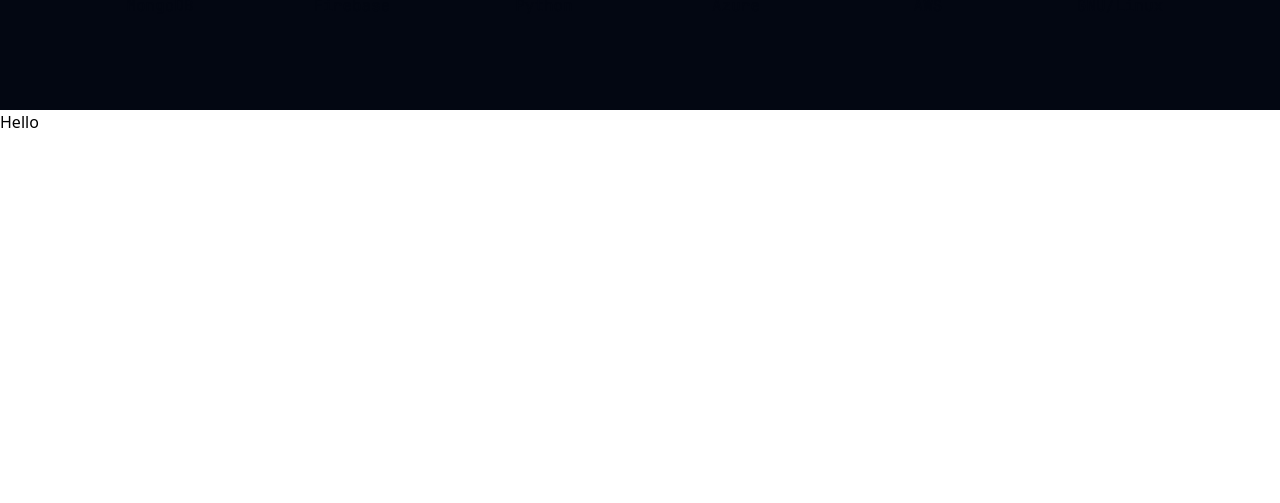
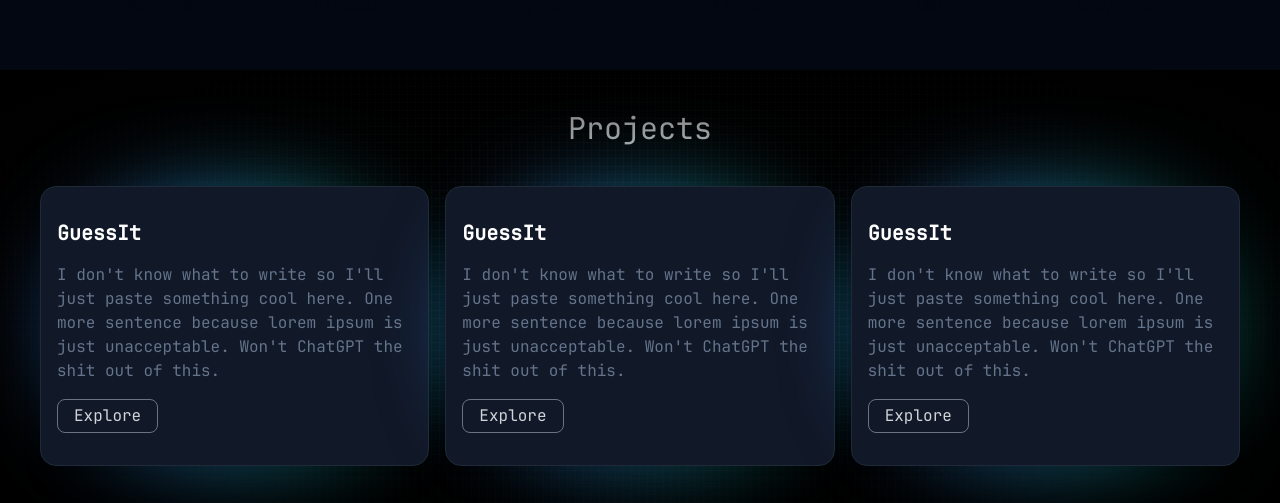
Before and after one commit to rjn991/ranjan.tech, a React (Vite) app: page / in a window 1280 px wide. Shown: the part 1222-1725 px from the top of the page. Before the commit the page ends 1356 px from the top, so only its background shows below. Built offline with nearby package versions, Linux system fonts and the light colour scheme.

Commit message:
Added Project Grid

```diff
--- a/src/App.jsx
+++ b/src/App.jsx
@@ -3,6 +3,7 @@ import { useState } from "react";
 import { motion } from "framer-motion";
 import { HeroHighlight, Highlight } from "./components/ui/hero-highlight";
 import { FlipWords } from "./components/ui/flip-words";
+import { Meteors } from "./components/ui/meteors";
 
 import Navbar from "./Navbar/Navbar";
 import dp from "./assets/profile.png";
@@ -58,7 +59,7 @@ function App() {
         </HeroHighlight>
       </div>
 
-      <div className="bg-gray-950 font-jbmono py-10">
+      <div className="bg-gray-950 font-jbmono pt-10">
         <p className="text-center text-white text-3xl">
           Things I fiddle with...
         </p>
@@ -102,7 +103,7 @@ function App() {
             <img
               className="h-24"
               src="https://cdn.jsdelivr.net/gh/devicons/devicon@latest/icons/nodejs/nodejs-original.svg"
-              />
+            />
             <p className="cursor-default pt-1">NodeJS</p>
           </div>
           <div className=" hover:bg-slate-800 rounded-xl p-3 hover:text-gray-300">
@@ -150,8 +151,67 @@ function App() {
         </div>
       </div>
 
-      <div>
-          Hello
+      <div className="font-jbmono p-10 w-full  bg-black dark:bg-grid-small-white/[0.2] bg-grid-small-black/[0.2] relative">
+        {/* Radial gradient for the container to give a faded look */}
+        <div className="absolute pointer-events-none inset-0 flex items-center justify-center dark:bg-black bg-white [mask-image:radial-gradient(ellipse_at_center,transparent_20%,black)]"></div>
+        <p className="text-center text-white text-3xl pb-10">Projects</p>
+
+        <div class="grid md:grid-cols-3 sm:grid-cols-2 grid-cols-1 gap-4">
+          <div className=" w-full relative">
+            <div className="absolute inset-0 h-full w-full bg-gradient-to-r from-blue-500 to-teal-500 transform scale-[0.80] bg-red-500 rounded-full blur-3xl" />
+            <div className="relative shadow-xl bg-gray-900 border border-gray-800  px-4 py-8 h-full overflow-hidden rounded-2xl flex flex-col justify-end items-start">
+              <h1 className="font-bold text-xl text-white mb-4 relative z-50">
+                GuessIt
+              </h1>
+
+              <p className="font-normal text-base text-slate-500 mb-4 relative z-50">
+                I don&apos;t know what to write so I&apos;ll just paste
+                something cool here. One more sentence because lorem ipsum is
+                just unacceptable. Won&apos;t ChatGPT the shit out of this.
+              </p>
+
+              <button className="border px-4 py-1 rounded-lg  border-gray-500 text-gray-300">
+                Explore
+              </button>
+            </div>
+          </div>
+          <div className=" w-full relative">
+            <div className="absolute inset-0 h-full w-full bg-gradient-to-r from-blue-500 to-teal-500 transform scale-[0.80] bg-red-500 rounded-full blur-3xl" />
+            <div className="relative shadow-xl bg-gray-900 border border-gray-800  px-4 py-8 h-full overflow-hidden rounded-2xl flex flex-col justify-end items-start">
+              <h1 className="font-bold text-xl text-white mb-4 relative z-50">
+                GuessIt
+              </h1>
+
+              <p className="font-normal text-base text-slate-500 mb-4 relative z-50">
+                I don&apos;t know what to write so I&apos;ll just paste
+                something cool here. One more sentence because lorem ipsum is
+                just unacceptable. Won&apos;t ChatGPT the shit out of this.
+              </p>
+
+              <button className="border px-4 py-1 rounded-lg  border-gray-500 text-gray-300">
+                Explore
+              </button>
+            </div>
+          </div>
+          <div className=" w-full relative">
+            <div className="absolute inset-0 h-full w-full bg-gradient-to-r from-blue-500 to-teal-500 transform scale-[0.80] bg-red-500 rounded-full blur-3xl" />
+            <div className="relative shadow-xl bg-gray-900 border border-gray-800  px-4 py-8 h-full overflow-hidden rounded-2xl flex flex-col justify-end items-start">
+              <h1 className="font-bold text-xl text-white mb-4 relative z-50">
+                GuessIt
+              </h1>
+
+              <p className="font-normal text-base text-slate-500 mb-4 relative z-50">
+                I don&apos;t know what to write so I&apos;ll just paste
+                something cool here. One more sentence because lorem ipsum is
+                just unacceptable. Won&apos;t ChatGPT the shit out of this.
+              </p>
+
+              <button className="border px-4 py-1 rounded-lg  border-gray-500 text-gray-300">
+                Explore
+              </button>
+            </div>
+          </div>
+        </div>
       </div>
     </>
   );
--- /dev/null
+++ b/src/components/ui/meteors.tsx
@@ -0,0 +1,26 @@
+import { cn } from "../../lib/utils";
+import React from "react";
+
+export const Meteors = ({
+  number,
+  className
+}) => {
+  const meteors = new Array(number || 20).fill(true);
+  return (<>
+    {meteors.map((el, idx) => (
+      <span
+        key={"meteor" + idx}
+        className={cn(
+          "animate-meteor-effect absolute top-1/2 left-1/2 h-0.5 w-0.5 rounded-[9999px] bg-slate-500 shadow-[0_0_0_1px_#ffffff10] rotate-[215deg]",
+          "before:content-[''] before:absolute before:top-1/2 before:transform before:-translate-y-[50%] before:w-[50px] before:h-[1px] before:bg-gradient-to-r before:from-[#64748b] before:to-transparent",
+          className
+        )}
+        style={{
+          top: 0,
+          left: Math.floor(Math.random() * (400 - -400) + -400) + "px",
+          animationDelay: Math.random() * (0.8 - 0.2) + 0.2 + "s",
+          animationDuration: Math.floor(Math.random() * (10 - 2) + 2) + "s",
+        }}></span>
+    ))}
+  </>);
+};
--- a/tailwind.config.js
+++ b/tailwind.config.js
@@ -25,6 +25,7 @@ module.exports = {
       },
       animation: {
         shimmer: "shimmer 2s linear infinite",
+        "meteor-effect": "meteor 5s linear infinite",
       },
       keyframes: {
         shimmer: {
@@ -33,6 +34,14 @@ module.exports = {
           },
           to: {
             backgroundPosition: "-200% 0",
+          },
+        },
+        meteor: {
+          "0%": { transform: "rotate(215deg) translateX(0)", opacity: "1" },
+          "70%": { opacity: "1" },
+          "100%": {
+            transform: "rotate(215deg) translateX(-500px)",
+            opacity: "0",
           },
         },
       },
```
